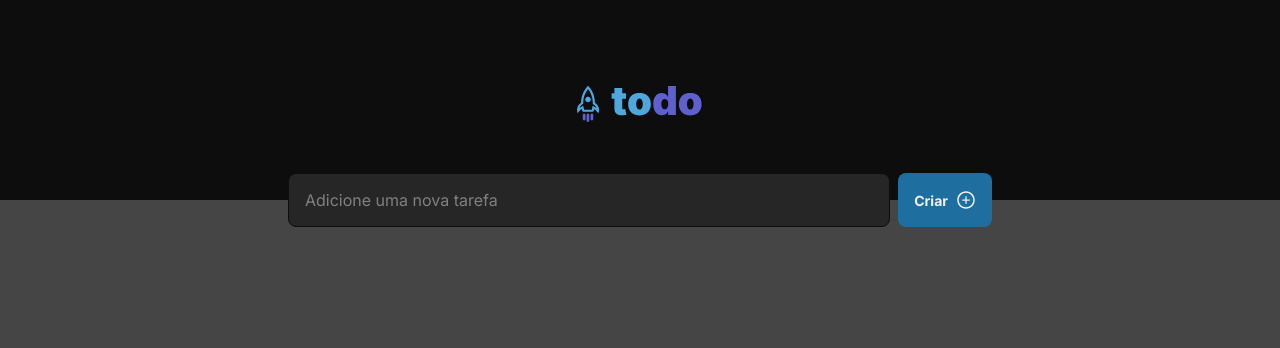
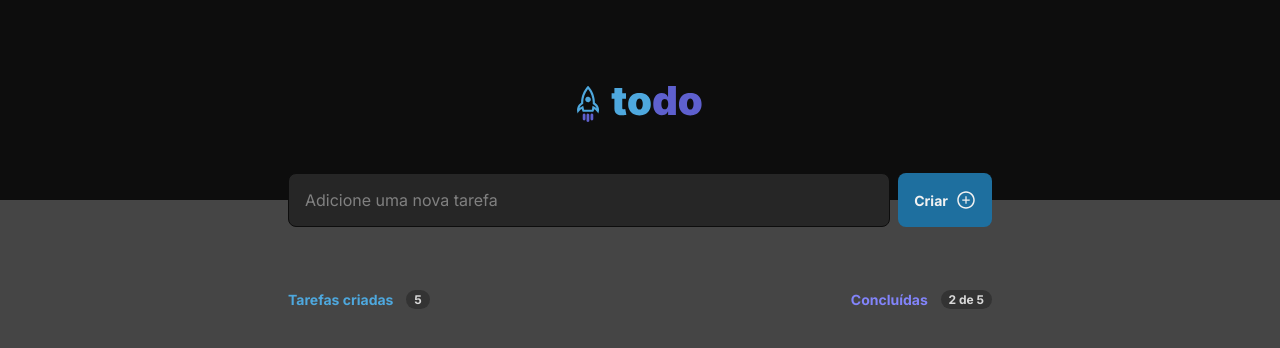
Before and after one commit to namevug/Praticando-Conceitos, a React (Vite) app: page / in a window 1280 px wide. Shown: the top 348 px of the page. Built offline with nearby package versions, Linux system fonts and the light colour scheme.

Commit message:
component: Tasks

```diff
--- a/src/App.tsx
+++ b/src/App.tsx
@@ -1,4 +1,5 @@
 import { Header } from './Components/Header/Header'
+import { Tasks } from './Components/Tasks/Index'
 import './styles/global.css'
 
 export function App() {
@@ -6,6 +7,7 @@
     <>
       <div>
         <Header />
+        <Tasks />
       </div>
     </>
   )
--- /dev/null
+++ b/src/Components/Tasks/Index.tsx
@@ -0,0 +1,21 @@
+import styles from './Tasks.module.css'
+
+export function Tasks() {
+  return (
+    <>
+      <section className={styles.tasks}>
+        <header className={styles.header}>
+          <div>
+            <p>Tarefas criadas</p>
+            <span>5</span>
+          </div>
+
+          <div>
+            <p className={styles.completed}>Concluídas</p>
+            <span>2 de 5</span>
+          </div>
+        </header>
+      </section>
+    </>
+  )
+}
--- /dev/null
+++ b/src/Components/Tasks/Tasks.module.css
@@ -0,0 +1,39 @@
+.tasks {
+    width: 100%;
+    max-width: 46rem;
+    margin: 0 auto;
+    margin-top: 5.625rem;
+    padding: 0 1rem;
+}
+
+.header {
+    display: flex;
+    align-items: center;
+    justify-content: space-between;
+    margin-top: 1.5rem;
+}
+
+.header div {
+    display: flex;
+    align-items: center;
+    gap: 0.8rem;
+}
+
+.header p {
+    color: var(--blue-100);
+    font-size: 0.875rem;
+    font-weight: 700;
+}
+
+.header p.completed {
+    color: var(--purple-100);
+}
+
+.header span {
+    background: var(--gray-400);
+    color: var(--gray-200);
+    padding: 2px 8px;
+    border-radius: 999px;
+    font-size: 0.75rem;
+    font-weight: 700;
+}
```
